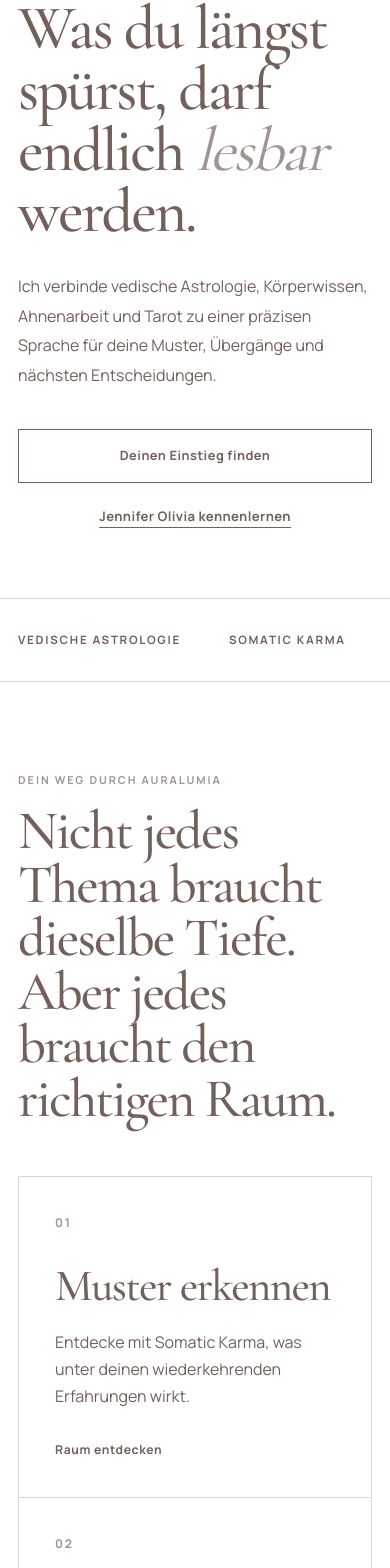
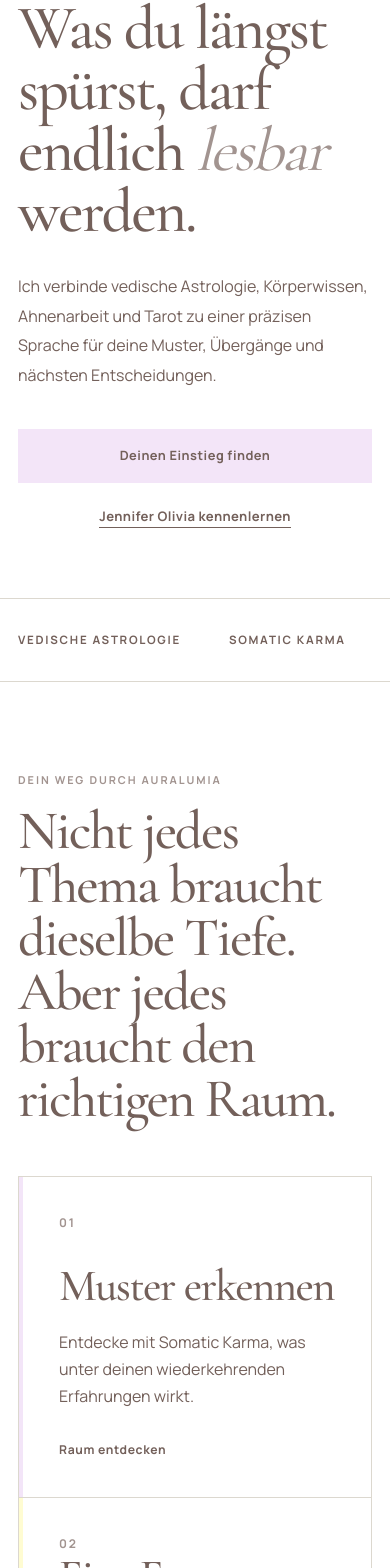
Before and after one commit to AuraLumiaTrix/auralumia-main-site, a Next.js app: page / in a window 390 px wide. Shown: the part 401-1969 px from the top of the page. Built offline with nearby package versions, Linux system fonts and the light colour scheme.

Commit message:
Align buttons and mobile accents with landing pages

```diff
--- a/app/globals.css
+++ b/app/globals.css
@@ -17,10 +17,10 @@ p { margin:0; }
 .button { display:inline-flex; align-items:center; justify-content:center; gap:14px; min-height:54px; padding:14px 24px; border:1px solid transparent; font-size:.8rem; font-weight:700; letter-spacing:.04em; transition:transform .2s ease,background .2s ease,color .2s ease; }
 .button:hover { transform:translateY(-2px); }
 .button-dark { background:var(--ink); color:var(--button-cream); }
-.button-light { border-color:#fff; color:#fff; }
+.button-light { border-color:var(--button-lilac); background:transparent; color:var(--button-lilac); }
 .button-gold { background:var(--ink); color:var(--button-cream); }
-.button-outline { border-color:var(--ink); background:#fff; color:var(--ink); }
-.button-outline:hover { background:var(--stone); }
+.button-outline { border-color:var(--button-lilac); background:var(--button-lilac); color:var(--ink); }
+.button-outline:hover { border-color:var(--ink); background:var(--button-lilac); }
 .text-link { display:inline-flex; align-items:center; gap:12px; width:max-content; max-width:100%; border-bottom:1px solid currentColor; font-size:.82rem; font-weight:700; letter-spacing:.03em; }
 .actions { display:flex; align-items:center; flex-wrap:wrap; gap:30px; margin-top:38px; }
 
@@ -362,7 +362,9 @@ p { margin:0; }
   .discipline-strip { justify-content:flex-start; gap:24px; overflow-x:auto; padding-inline:18px; scrollbar-width:none; }
   .statement,.selected-offers,.founder,.archetypes,.catalog-section,.mentoring-formats,.principles { padding-block:90px; }
   .path-grid { grid-template-columns:1fr; margin-top:50px; }
-  .path-card { min-height:320px; }
+  .path-card { position:relative; min-height:320px; border-left:4px solid var(--button-lilac); }
+  .path-card:nth-child(2) { border-left-color:var(--button-cream); }
+  .path-card:nth-child(3) { border-left-color:var(--gold); }
   .feature-grid { grid-template-columns:1fr; }
   .feature-image { height:420px; margin:0; }
   .feature-copy { padding:75px 0; }
```
